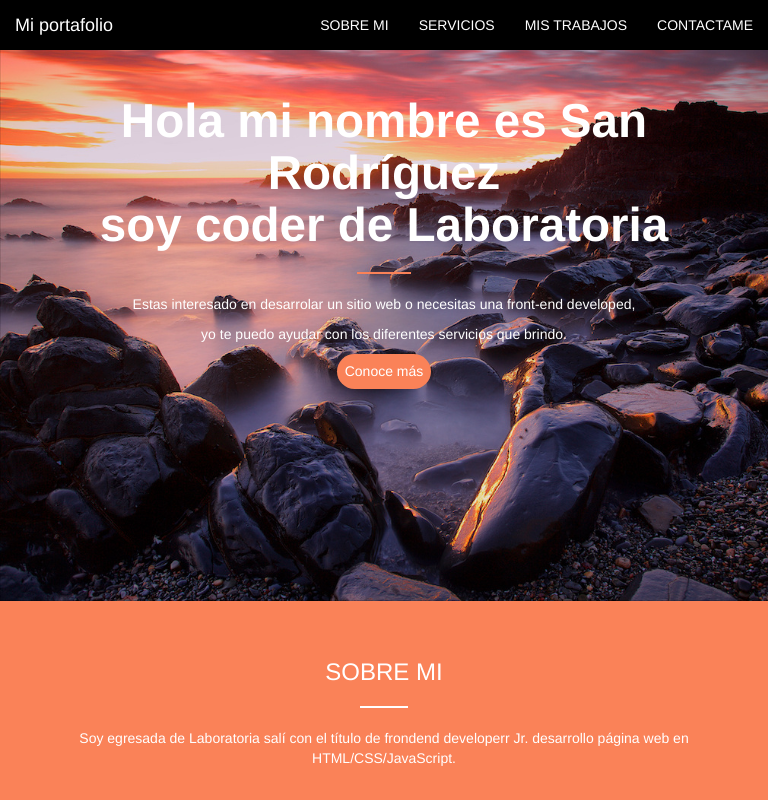
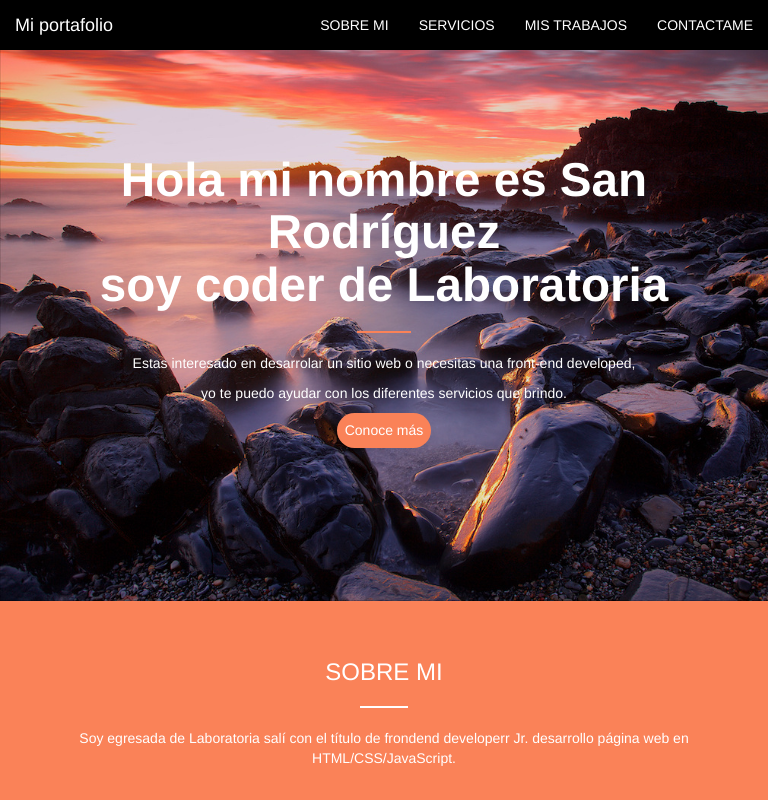
Before and after one commit to RodriguezSanRosales/28_ProblemaCoder, a plain HTML site: page index.html in a window 768 px wide. Shown: the top 800 px of the page. Drawn offline with Linux system fonts and the light colour scheme.

Commit message:
arreglando padding del titulo

```diff
--- a/css/main.css
+++ b/css/main.css
@@ -86,9 +86,10 @@
 .padA {
 	padding: 5% 0;
 }
-.pad5{
-	margin: 0 ;
+.padTB10{
+	padding: 4% 0;
 }
+
 /*img*/
 .imgCover{
 	width: 100%;
@@ -126,3 +127,9 @@
 	}
 
 }
+
+ @media (min-width : 420px) and (max-width : 1053px) {
+	.padTB10{
+		padding: 8% 0;
+	}
+}
--- a/index.html
+++ b/index.html
@@ -43,7 +43,7 @@
             <div class="container-fluid">
                 <div class="row text-center"><!--titulo dentro de imagen-->
                     <div class="col-xs-12 col-sm-12 col-lg-12">
-                        <div class="pad5">
+                        <div class="padTB10">
                             <h2>Hola mi nombre es San Rodríguez<br>soy coder de Laboratoria</h2>
                             <hr class="lineOrag">
                             <p class="teWhi textIni">Estas interesado en desarrolar un sitio web o necesitas una front-end developed,</p>
```
